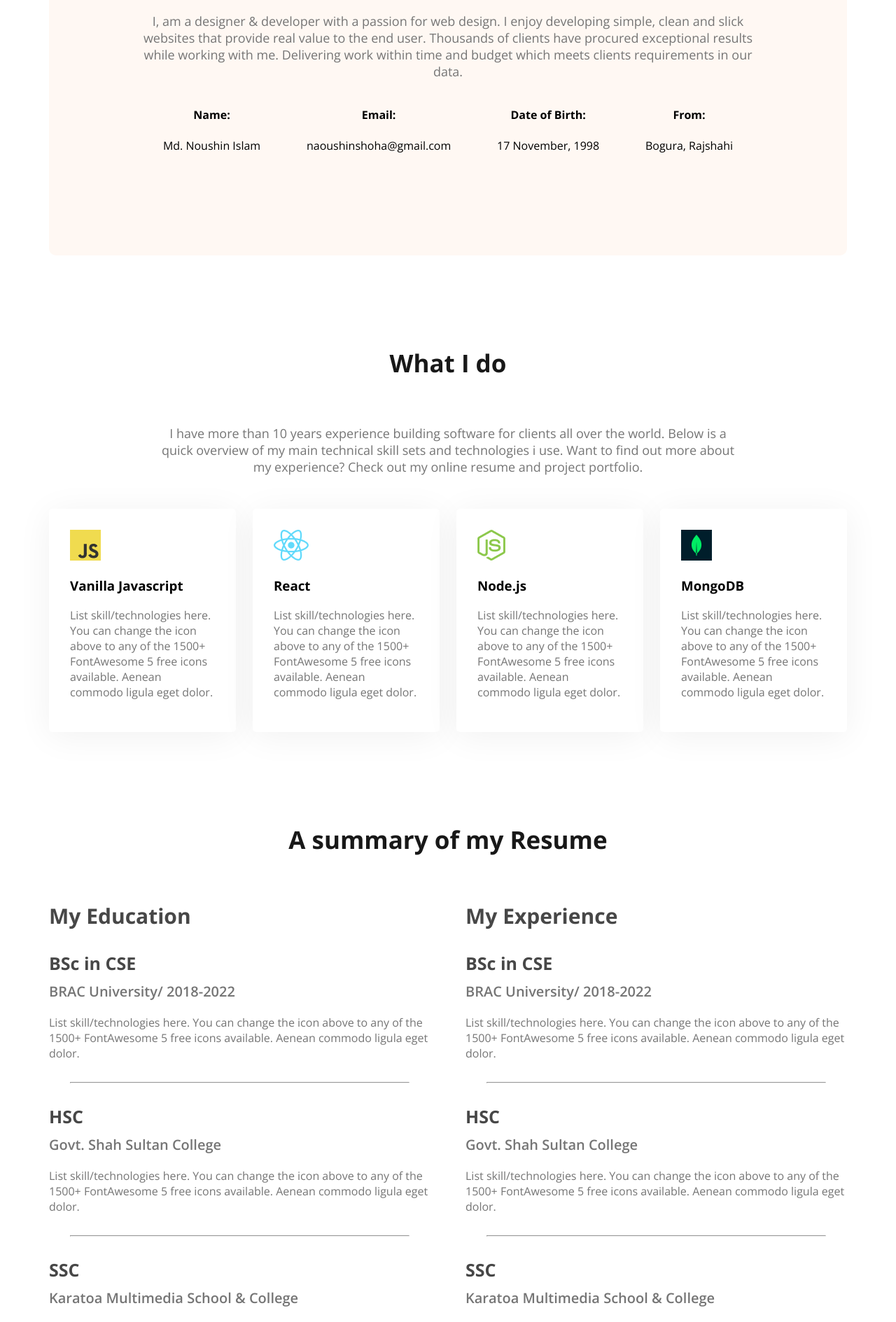
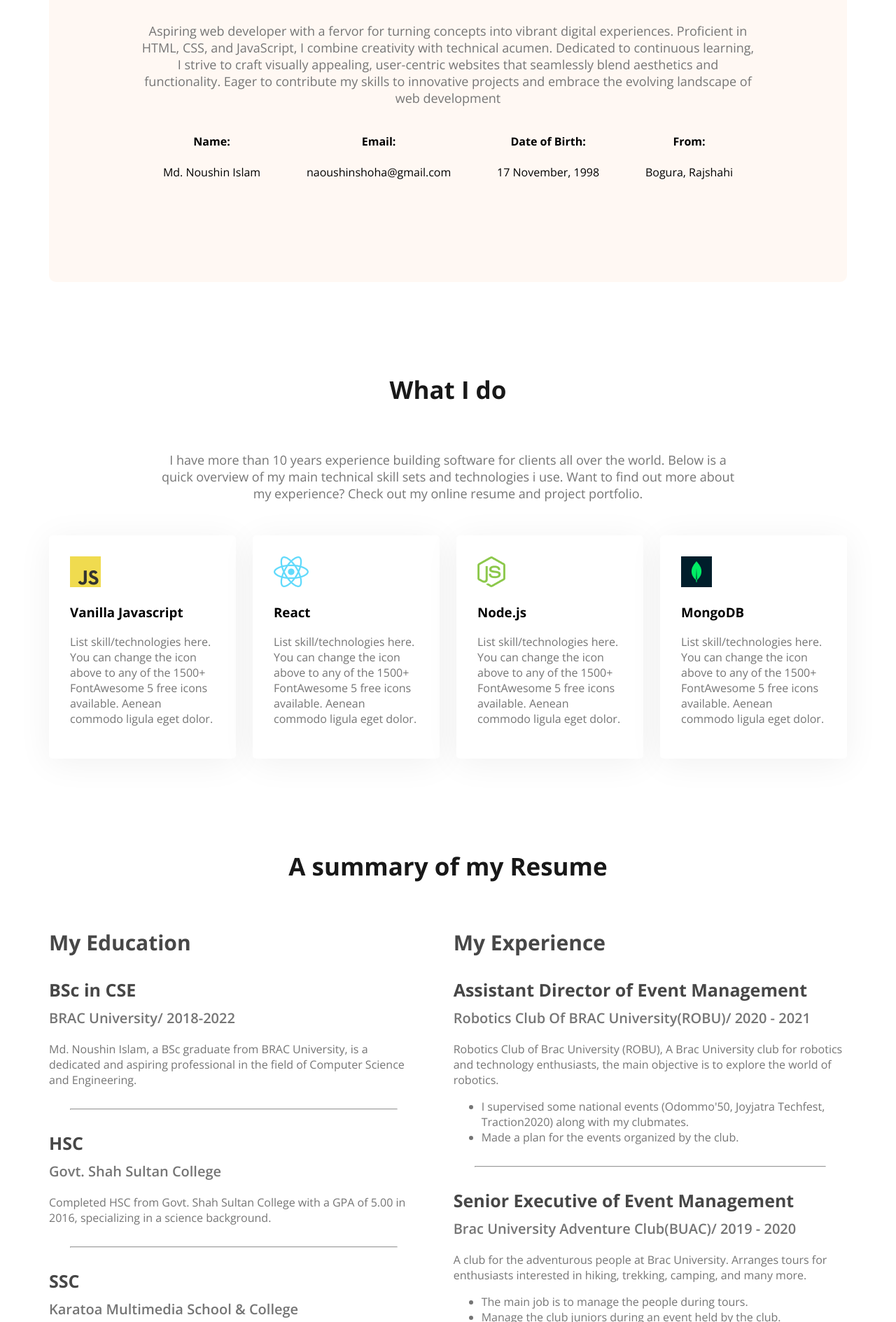
Before and after one commit to noushinsaad/PortfolioWebsiteSaad, a plain HTML site: page index.html in a window 1280 px wide. Shown: the part 911-2800 px from the top of the page at 70% size. Drawn offline with nearby package versions, Linux system fonts and the light colour scheme.

Commit message:
rewrite about and what i do section

```diff
--- a/Styles/portfolio.css
+++ b/Styles/portfolio.css
@@ -123,8 +123,7 @@ nav a {
 }
 
 .banner-description {
-
-    color: var(--Dark-03, #757575);
+    color: #757575;
     /* font-family: Open Sans; */
     font-size: 20px;
     /* font-style: normal; */
--- a/index.html
+++ b/index.html
@@ -32,8 +32,8 @@
                 <h3 class="banner-greetings">Hi, I am</h3>
                 <h1 class="banner-title">Md. Noushin Islam</h1>
                 <p class="banner-description">
-                    Completed undergraduate from the Computer Science and Engineering department of Brac University,
-                    Bangladesh.
+                    "Code is the canvas, and you, the artist. As a web developer, each line is a stroke, crafting
+                    digital marvels. Dive in, embrace the challenge, and watch your code bring dreams to life.".
                 </p>
                 <button class="primary-btn"><i class="fa-solid fa-download"></i> Download CV</button>
                 <button class="primary-btn"> <i class="fa-solid fa-phone"></i> Contact</button>
@@ -48,10 +48,11 @@
         <section class="about">
             <h3 class="section-title">About Me</h3>
             <p class="section-description">
-                I, am a designer & developer with a passion for web design. I enjoy developing
-                simple, clean and slick websites that provide real value to the end user. Thousands of clients have
-                procured exceptional results while working with me. Delivering work within time and budget which meets
-                clients requirements in our data.
+                Aspiring web developer with a fervor for turning concepts into vibrant digital experiences. Proficient
+                in HTML, CSS, and JavaScript, I combine creativity with technical acumen. Dedicated to continuous
+                learning, I strive to craft visually appealing, user-centric websites that seamlessly blend aesthetics
+                and functionality. Eager to contribute my skills to innovative projects and embrace the evolving
+                landscape of web development
             </p>
             <div class="about-info-container">
                 <div class="about-info">
@@ -130,24 +131,28 @@
                     <div class="resume-item">
                         <h2 class="resume-item-title">BSc in CSE</h2>
                         <h3 class="resume-item-institute">BRAC University/ 2018-2022</h3>
-                        <p class="resume-item-description">List skill/technologies here. You can change the icon above
-                            to any of the 1500+ FontAwesome 5 free icons available. Aenean commodo ligula eget dolor.
+                        <p class="resume-item-description">
+                            Md. Noushin Islam, a BSc graduate from BRAC University, is a dedicated and aspiring
+                            professional in the field of Computer Science and Engineering.
                         </p>
                     </div>
                     <hr>
                     <div class="resume-item">
                         <h2 class="resume-item-title">HSC</h2>
                         <h3 class="resume-item-institute">Govt. Shah Sultan College</h3>
-                        <p class="resume-item-description">List skill/technologies here. You can change the icon above
-                            to any of the 1500+ FontAwesome 5 free icons available. Aenean commodo ligula eget dolor.
+                        <p class="resume-item-description">
+                            Completed HSC from Govt. Shah Sultan College with a GPA of 5.00 in 2016,
+                            specializing in a science background.
                         </p>
                     </div>
                     <hr>
                     <div class="resume-item">
                         <h2 class="resume-item-title">SSC</h2>
                         <h3 class="resume-item-institute">Karatoa Multimedia School & College</h3>
-                        <p class="resume-item-description">List skill/technologies here. You can change the icon above
-                            to any of the 1500+ FontAwesome 5 free icons available. Aenean commodo ligula eget dolor.
+                        <p class="resume-item-description">
+                            Completed SSC from Karatoa Multimedia School and College with a GPA of
+                            5.00 in 2014,
+                            specializing in a science background.
                         </p>
                     </div>
                 </div>
@@ -155,32 +160,45 @@
                     <h3 class="resume-column-title">My Experience</h3>
 
                     <div class="resume-item">
-                        <h2 class="resume-item-title">BSc in CSE</h2>
-                        <h3 class="resume-item-institute">BRAC University/ 2018-2022</h3>
-                        <p class="resume-item-description">List skill/technologies here. You can change the icon above
-                            to any of the 1500+ FontAwesome 5 free icons available. Aenean commodo ligula eget dolor.
+                        <h2 class="resume-item-title">Assistant Director of Event Management</h2>
+                        <h3 class="resume-item-institute">Robotics Club Of BRAC University(ROBU)/ 2020 - 2021</h3>
+                        <p class="resume-item-description">
+                            Robotics Club of Brac University (ROBU), A Brac University club for robotics and
+                            technology enthusiasts, the main objective is to explore the world of robotics.
+                        <ul class="resume-item-description">
+                            <li>I supervised some national events (Odommo'50, Joyjatra Techfest, Traction2020)
+                                along with my clubmates.</li>
+                            <li> Made a plan for the events organized by the club.</li>
+                        </ul>
                         </p>
                     </div>
                     <hr>
                     <div class="resume-item">
-                        <h2 class="resume-item-title">HSC</h2>
-                        <h3 class="resume-item-institute">Govt. Shah Sultan College</h3>
-                        <p class="resume-item-description">List skill/technologies here. You can change the icon above
-                            to any of the 1500+ FontAwesome 5 free icons available. Aenean commodo ligula eget dolor.
+                        <h2 class="resume-item-title">Senior Executive of Event Management</h2>
+                        <h3 class="resume-item-institute">Brac University Adventure Club(BUAC)/ 2019 - 2020</h3>
+                        <p class="resume-item-description">
+                            A club for the adventurous people at Brac University. Arranges tours for enthusiasts
+                            interested in hiking, trekking, camping, and many more.
+                        <ul class="resume-item-description">
+                            <li> The main job is to manage the people during tours.</li>
+                            <li> Manage the club juniors during an event held by the club.</li>
+                            <li> Made plans for the recruitment process, club orientation program, or any event
+                                held by the club.</li>
+                        </ul>
                         </p>
                     </div>
-                    <hr>
+                    <!-- <hr>
                     <div class="resume-item">
                         <h2 class="resume-item-title">SSC</h2>
                         <h3 class="resume-item-institute">Karatoa Multimedia School & College</h3>
                         <p class="resume-item-description">List skill/technologies here. You can change the icon above
                             to any of the 1500+ FontAwesome 5 free icons available. Aenean commodo ligula eget dolor.
                         </p>
-                    </div>
+                    </div> -->
                 </div>
             </div>
             <div class="download-cv">
-                <button class="primary-btn"><i class="fa-solid fa-download"></i> Download CV</button>
+                <button class="primary-btn"> <i class="fa-solid fa-download"></i> Download CV</button>
             </div>
         </section>
     </main>
@@ -190,7 +208,7 @@
             <h3 class="section-title">Lets Connect</h3>
             <p class="section-description">
                 Please fill out the form on this section to contact with me or call between
-                9:00 A.M and 8.00 P.M ET, Monday through Friday.
+                9:00 A.M and 8.00 P.M GMT, Monday through Friday.
             </p>
             <div class="social-links">
                 <a href=""><img src="images/icons/facebook.png" alt=""></a>
```
Also changed, not shown: 1 other file.
